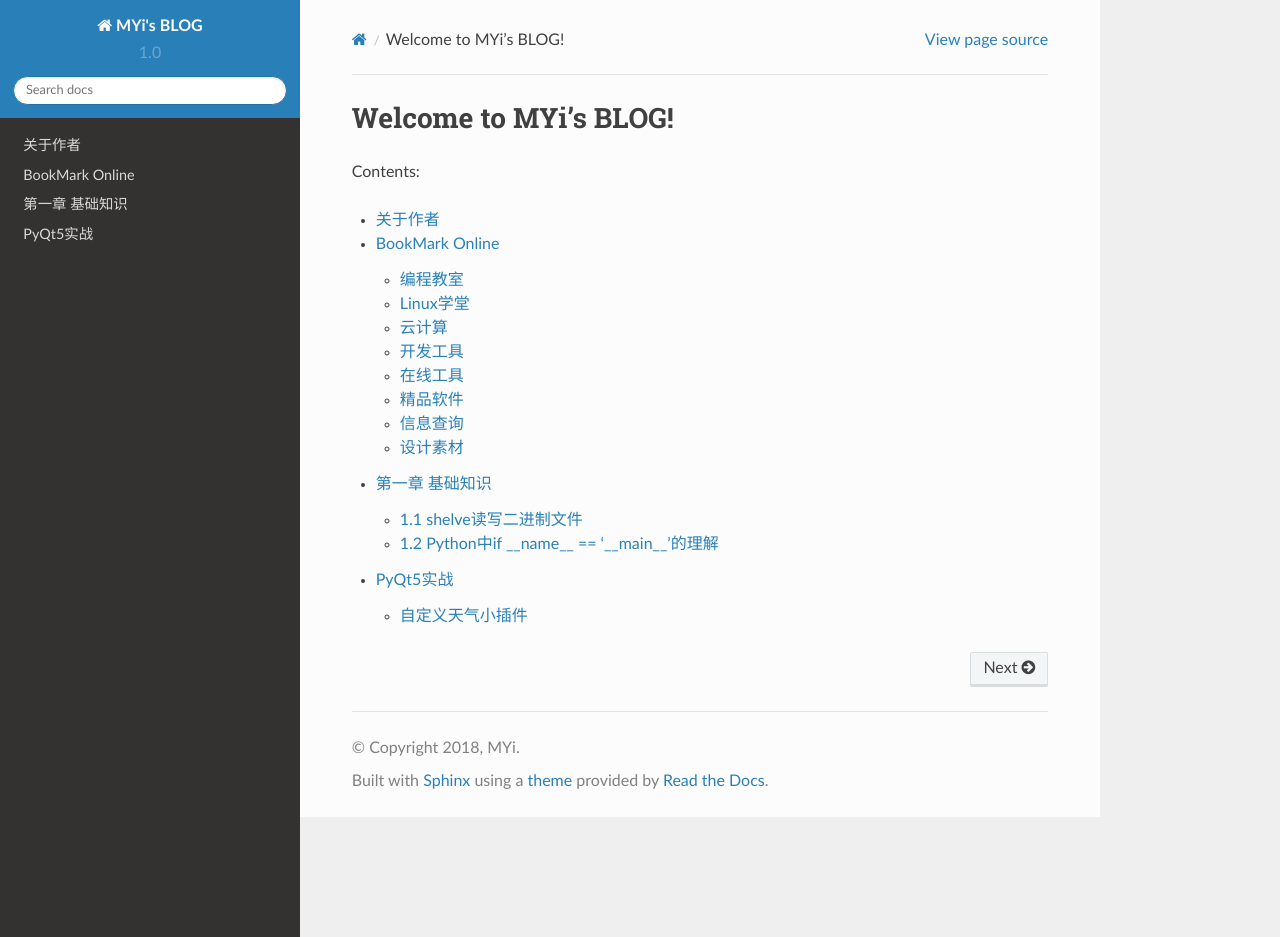
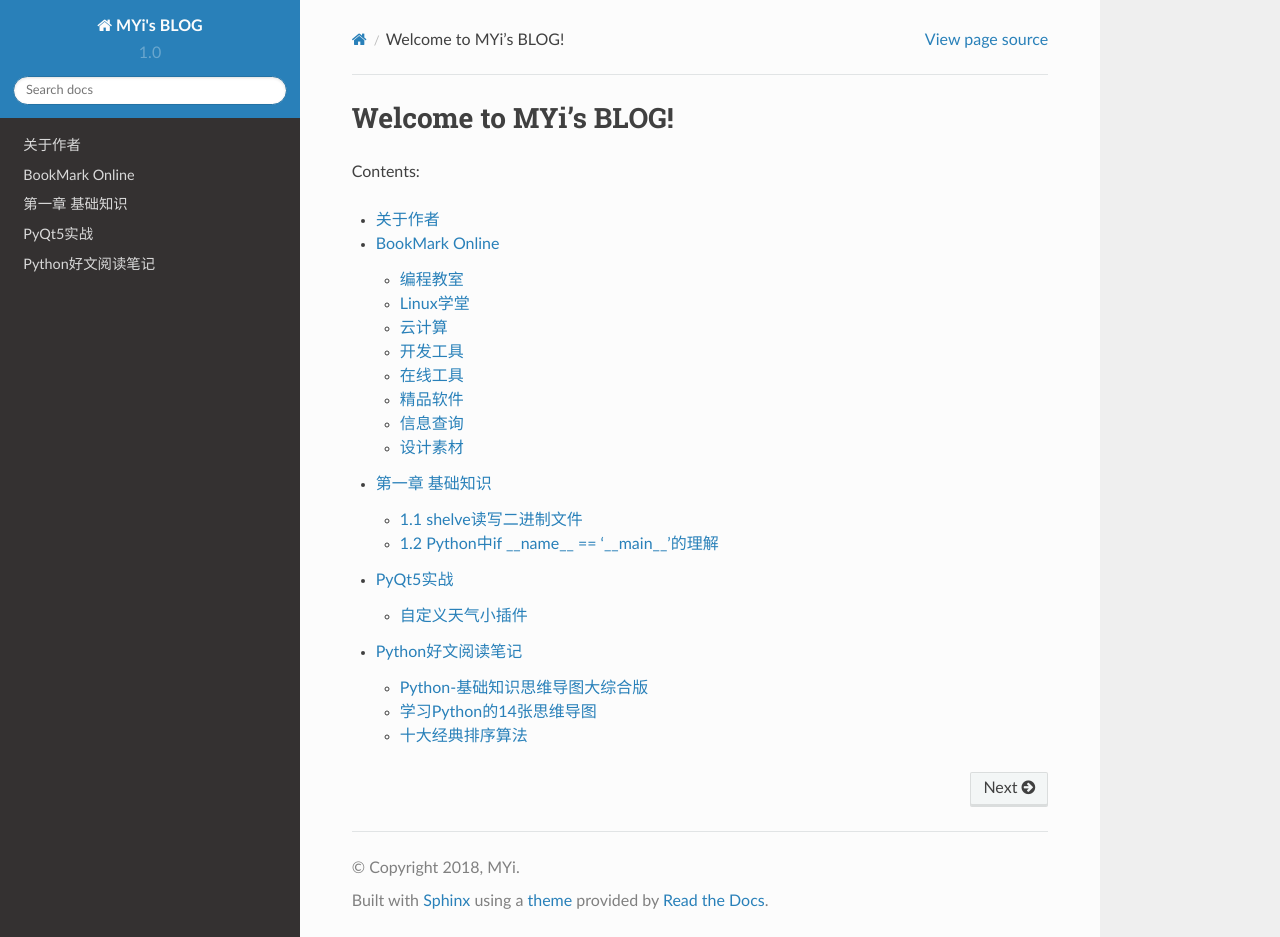
Before and after one commit to yixiaomu001/MYi-BLOG, a Sphinx documentation site: the page built from source/index.rst, in a window 1280 px wide and 937 px high. Built offline with Sphinx 7.4.7 and the Read the Docs theme 2.0.0, drawn with Linux system fonts in a browser that asks for light colours; some of the changed lines change nothing that is shown.

Commit message:
添加文件

```diff
--- /dev/null
+++ b/source/articleread.rst
@@ -0,0 +1,28 @@
+Python好文阅读笔记
+==================
+
+本章节记录笔者在python的日常学习中研读过得有一定质量的的文章，多为公众号的推文，总结性较强。
+
+Python-基础知识思维导图大综合版
+-------------------------------
+
+下载地址：http://down.51cto.com/data/2336689
+
+该思维导图先后按照版本、中文编码、环境变量配置、包、多行语句、标识符、保留字符、注释、运算符、变量赋值、变量作用域、数字、函数、模块、数据结构、语句等方向进行了详细了制作整理。
+
+学习Python的14张思维导图
+------------------------
+
+https://mp.weixin.qq.com/s/4zgESqpzKppfmI4o0T52FQ
+
+该思维导图主要涵盖了Python编程的核心知识，按顺序依次展示了基础知识，数据类型（数字，字符串，列表，元组，字典，集合），条件&循环，文件对象，错误&异常，函数，模块一系列思维导图
+。思维导图默认阅读顺序：从右→左，顺时针方向。
+
+十大经典排序算法
+----------------
+
+https://mp.weixin.qq.com/s/MgqDp_VUO1MPtzziS47noQ
+
+排序算法是《数据结构与算法》中最基本的算法之一
+，这篇文章列举了插入排序、希尔排序、选择排序、冒泡排序、归并排序、快速排序、堆排序、基数排序等
+十大经典排序算法，并给出了各个算法的实现步骤、动图演示以及实现代码。
--- a/source/index.rst
+++ b/source/index.rst
@@ -14,3 +14,4 @@
    aboutme
    bookmark
    chapters/*
+   articleread
```
